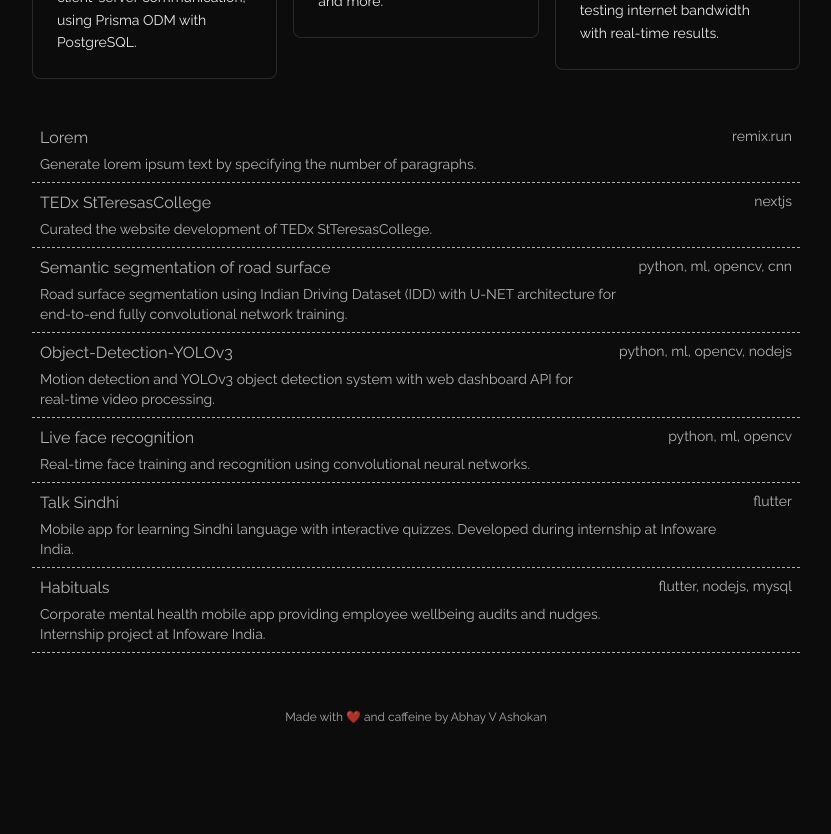
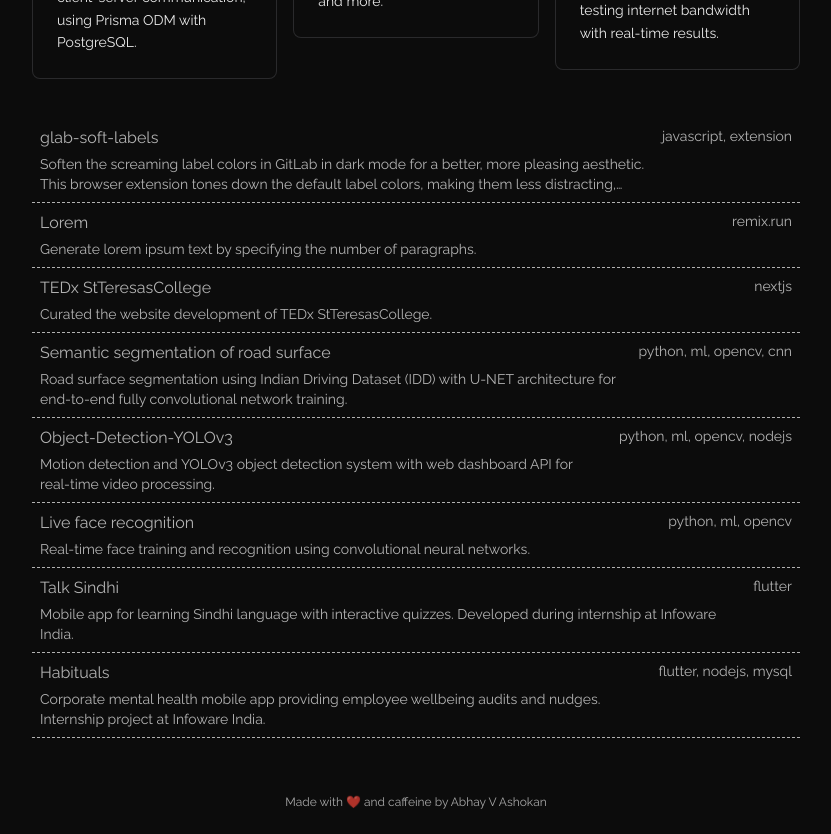
Before and after one commit to AbhayVAshokan/abhay.app, a Next.js app: page /projects in a window 1280 px wide. Shown: the part 920-1754 px from the top of the page, without its empty margins (224-1055 px from the left). Before the commit the page ends 1669 px from the top, so only its background shows below. Built offline with nearby package versions, Linux system fonts and the light colour scheme.

Commit message:
Add glab-soft-labels project

```diff
--- a/app/projects/page.tsx
+++ b/app/projects/page.tsx
@@ -55,6 +55,14 @@ const FEATURED_PROJECTS = [
 
 // Tooling & Other Projects - Combined List
 const OTHER_PROJECTS = [
+  {
+    title: "glab-soft-labels",
+    prefix: ["javascript", "extension"],
+    link: "https://gitlab.com/abhayvashokan/glab-soft-labels",
+    target: "_blank",
+    summary:
+      "Soften the screaming label colors in GitLab in dark mode for a better, more pleasing aesthetic. This browser extension tones down the default label colors, making them less distracting, especially for users who prefer dark mode.",
+  },
   {
     title: "Lorem",
     prefix: ["remix.run"],
```
